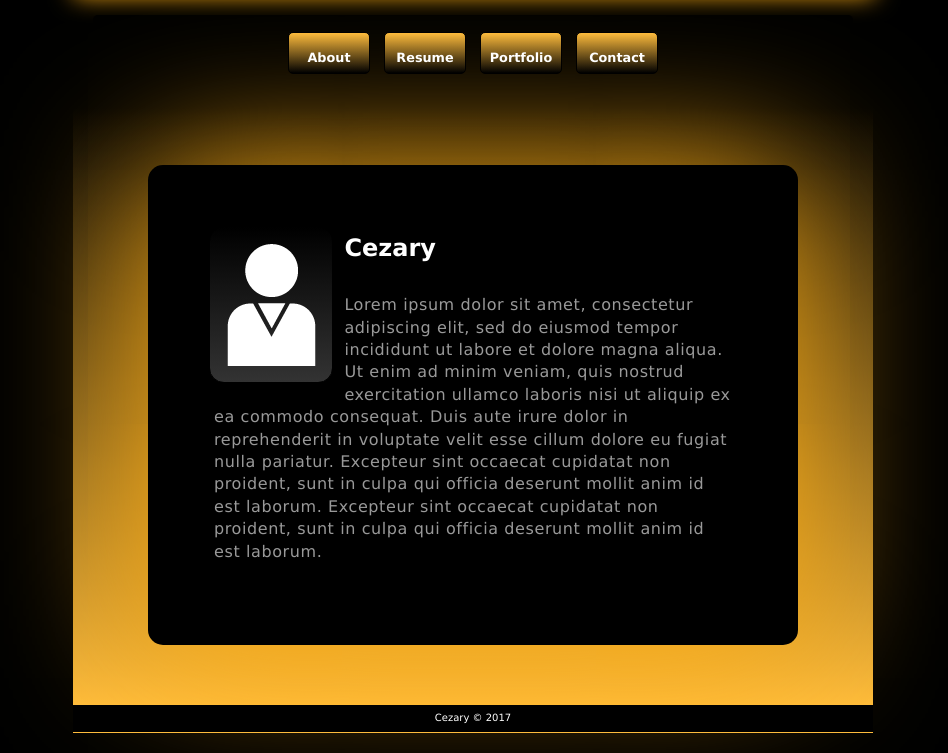
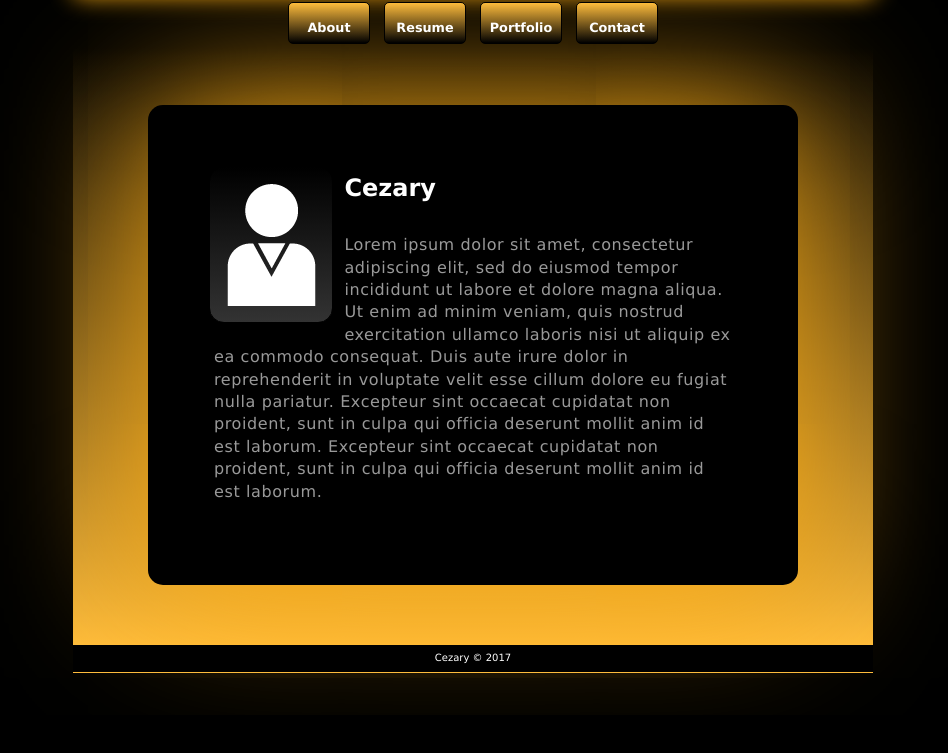
Before and after one commit to krawieccezary/My_Website, a plain HTML site: page index.html in a window 1280 px wide. Shown: the part 85-838 px from the top of the page, without its empty margins (167-1115 px from the left). After the commit the page ends 800 px from the top, so only its background shows below. Drawn offline with Linux system fonts and the light colour scheme.

Commit message:
merge #links and #nav

```diff
--- a/index.html
+++ b/index.html
@@ -13,7 +13,6 @@
         <div id="Header">
             <h1>MOJA STRONA</h1>
         </div>
-        <div id="Links">
             <div id="Nav">
                 <ul>
                     <li><a href="#">About</a></li>
@@ -22,7 +21,6 @@
                     <li><a href="#">Contact</a></li>
                 </ul>
             </div>
-        </div>
         <div id="About">
             <div id="Content"><img src="images/about-icon.png" width="90" height="123" alt="moje zdjęcie" />
                 <h2>Cezary</h2>
--- a/main.css
+++ b/main.css
@@ -46,17 +46,12 @@ body {
     border-radius: 5px;
     -moz-border-radius: 5px;
     -webkit-border-radius: 5px;
-
-}
-
-#Nav {
-    width: 384px;
-    background-color: #000;
-    height: 50px;
-    margin: 0 auto;
 }
 
 #Nav ul {
+    width: 384px;
+    height: 50px;
+    margin: 0 auto;
     list-style-type: none;
 }
 
```
